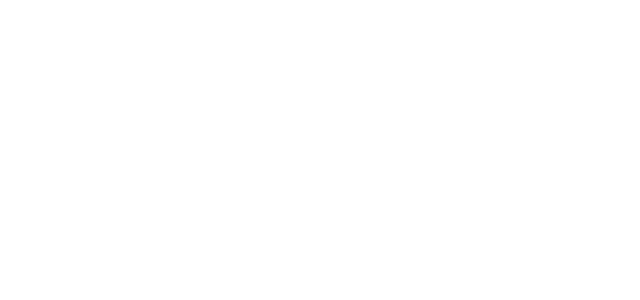
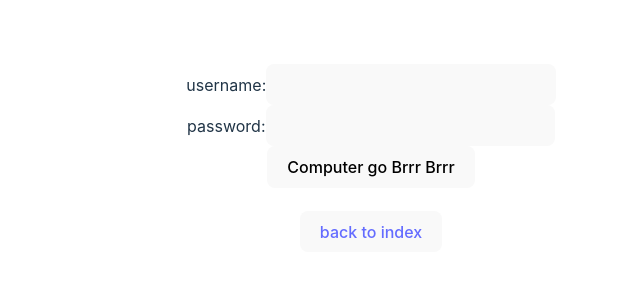
Before and after one commit to WoodenBox12/NEA-Front, a React (Vite) app: page /signup in a window 1280 px wide. Before the commit this address had no page. Shown: the top 300 px of the page, without its empty margins (269-909 px from the left). Built offline with nearby package versions, Linux system fonts and the light colour scheme.

Commit message:
tbh idk what ive done i need to restart css from ground up

```diff
--- /dev/null
+++ b/src/components/SignUp.jsx
@@ -0,0 +1,44 @@
+import axios from 'axios'
+import { useState } from 'react'
+import { Link } from 'react-router-dom'
+
+
+const SignUp = () => {
+    const [user, SetUser] = useState("")
+    const [pass, SetPass] = useState("")
+
+    function UserUpdate(e) {
+        console.log("onblur")
+
+        // logic to check if password is free
+        // to improve make it call only when they stop typing/ click off box
+        // think onblur is when clicked off
+    }
+
+    return (
+        <>
+            <form className="card">
+                <div>
+                    <label htmlFor="username">username:</label>
+                    <input
+                    className="button" id="username" type="text"
+                    minLength={5} required
+                    onChange={(e) => SetUser(e.target.value)}
+                    onBlur={UserUpdate}
+                    />
+                </div>
+
+                <div>
+                    <label  htmlFor="password">password:</label>
+                    <input className="button" id="password" type="password" minLength={5} required onChange={(e) => SetUser(e.target.value)} />
+                </div>
+
+                <input className="button" type="submit" value="Computer go Brrr Brrr"/>
+            </form>
+
+            <Link className="button" to="/">back to index</Link>
+        </>
+    )
+}
+
+export default SignUp
--- a/src/components/Test.jsx
+++ b/src/components/Test.jsx
@@ -7,7 +7,7 @@ const Test = () => {
     const [URL, setURL] = useState(`http://localhost:5000/createaccount`)
     const [JSONData, setJSON] = useState(`{
     "username": "olly",
-    "password": "olly"
+    "password": "olly123"
 }`)
 
 
@@ -30,7 +30,6 @@ const Test = () => {
         })
     }
 
-
     return (
         <>
             <h1>REST api test page</h1>
@@ -38,12 +37,14 @@ const Test = () => {
                 <div>
                     <label htmlFor="url">post url:</label>
                     <br/>
-                    <input type="text" defaultValue={URL} size="30" onChange={(e) => setURL(e.target.value)}/>
+                    <input className="button" id="url" type="text" defaultValue={URL} size="30" required onChange={(e) => {
+                        console.log("trigger")
+                        setURL(e.target.value)}}/>
                 </div>
                 <div>
                     <label htmlFor="json">data:</label>
                     <br/>
-                    <textarea id="json" rows="4" cols="30" defaultValue={JSONData} spellCheck="false" onChange={(e) => setJSON(e.target.value)}/>
+                    <textarea className="button" id="json" rows="4" cols="30" defaultValue={JSONData} spellCheck="false" required onChange={(e) => setJSON(e.target.value)}/>
                 </div>
 
                 <input className="button" type="submit" value="send request"></input>
--- a/src/index.css
+++ b/src/index.css
@@ -26,7 +26,7 @@ body {
   display: flex;
   place-items: center;
   min-width: 320px;
-  min-height: 100vh;
+  /*min-height: 100vh;    somehow makes everything lower down, no clue why*/
 }
 
 h1 {
@@ -52,3 +52,22 @@ h1 {
 .button:focus-visible {
   outline: 4px auto -webkit-focus-ring-color;
 }
+
+/*::-webkit-scrollbar {
+  width: 10px;
+}
+
+/* Track
+::-webkit-scrollbar-track {
+  background: rgba(255,255,255,0.2);
+}
+
+/* Handle
+::-webkit-scrollbar-thumb {
+  background: rgba(255,255,255,0.1);
+}
+
+/* Handle on hover
+::-webkit-scrollbar-thumb:hover {
+  background: rgba(255,255,255,0.1);
+}*/
--- a/src/main.jsx
+++ b/src/main.jsx
@@ -3,6 +3,7 @@ import ReactDOM from 'react-dom/client'
 import { BrowserRouter, Routes, Route } from "react-router-dom";
 import App from './App.jsx'
 import Test from './components/Test.jsx'
+import SignUp from './components/SignUp.jsx';
 import './index.css'
 
 ReactDOM.createRoot(document.getElementById('root')).render(
@@ -11,6 +12,7 @@ ReactDOM.createRoot(document.getElementById('root')).render(
       <Routes>
         <Route path="/" element={<App />} />
         <Route path="/test" element={<Test />} />
+        <Route path="/signup" element={<SignUp />} />
       </Routes>
     </BrowserRouter>
   </React.StrictMode>
```
Also changed, not shown: 1 other file (tests, documents, lock files or other folders).
